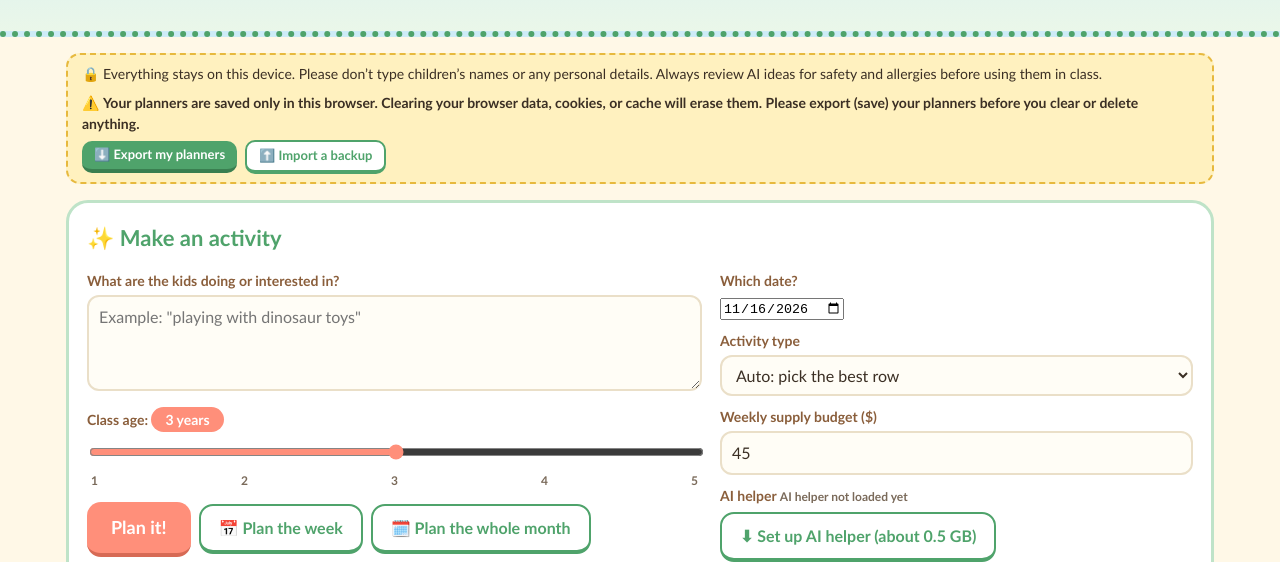
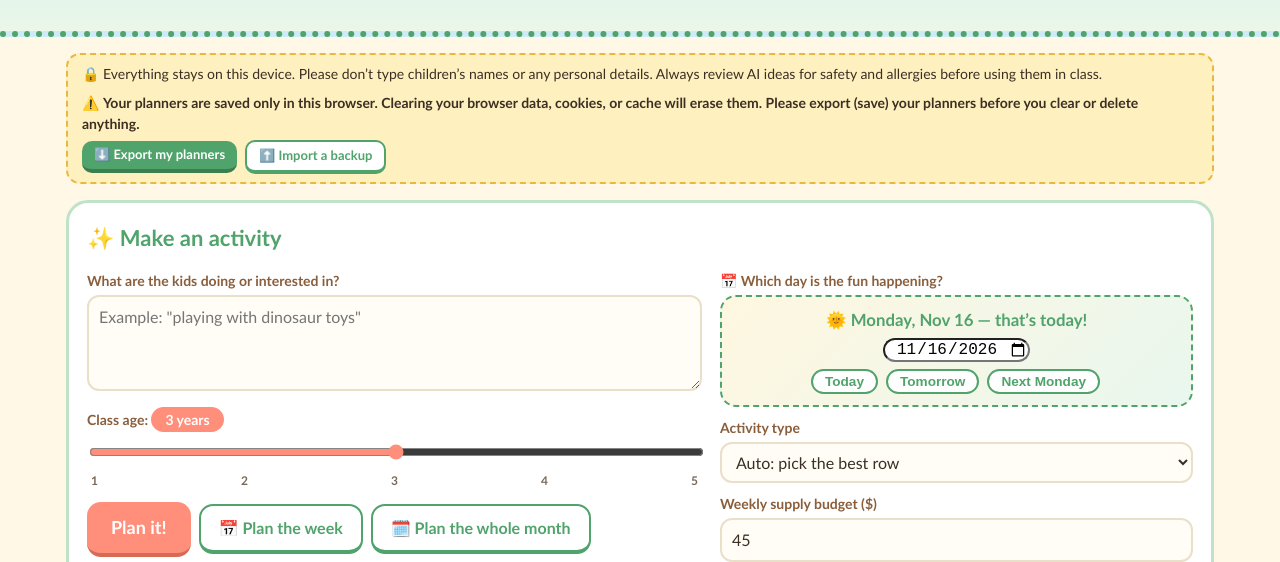
Before and after one commit to thka-lesson-planner/thka-lesson-planner.github.io, a plain HTML site: page index.html in a window 1280 px wide. Shown: the part 161-723 px from the top of the page. Drawn offline with Linux system fonts and the light colour scheme.

Commit message:
Cuter date picker: friendly label, day readout, quick-pick chips
Co-Authored-By: Claude Sonnet 5.5 <noreply@anthropic.com>
Claude-Session: https://claude.ai/code/session_012ZjryCyD8z3sRAVtrU3GGH

```diff
--- a/index.html
+++ b/index.html
@@ -119,6 +119,7 @@ body{background:#fff;-webkit-print-color-adjust:exact;print-color-adjust:exact}
 
 @media (max-width:820px){.grid2{grid-template-columns:1fr}}
 .sdrow{display:flex;gap:6px;align-items:center;margin:4px 0;flex-wrap:wrap}.sdrow input[type=text]{flex:1;min-width:120px}.sdrow input[type=color]{width:38px;height:34px;padding:1px;flex:none}.flash{outline:3px solid #4FA36B;background:#f2fbf4}
+.datecard{background:linear-gradient(135deg,#fff7e0,#e9f7ee);border:2px dashed var(--leaf);border-radius:16px;padding:10px 12px;margin:4px 0 8px;text-align:center}.datecard .dsay{font-weight:700;font-size:1.05rem;color:var(--leaf);min-height:1.5em}.datecard input[type=date]{width:auto;max-width:100%;margin:6px auto;border-radius:12px;font-size:1rem;text-align:center}.dchips{display:flex;gap:6px;justify-content:center;flex-wrap:wrap}.chip{border:2px solid var(--leaf);background:#fff;color:var(--leaf);border-radius:999px;padding:3px 12px;font-weight:700;cursor:pointer;font-size:.85rem}.chip:hover,.chip:focus-visible{background:var(--leaf);color:#fff}@media(prefers-color-scheme:dark){.datecard{background:#1f2e25}.chip{background:#16201a}}
 
 .notice .warnline{margin:8px 0 0;font-weight:600}
 .safebar{margin:10px 0;padding:9px 14px;border-radius:14px;font-size:14px;background:#EEF6FF;border:2px solid #BBD7F2}
@@ -163,7 +164,7 @@ body{background:#fff;-webkit-print-color-adjust:exact;print-color-adjust:exact}
       <p class="note">&#10024; <b>Plan it!</b> and <b>Plan the week</b> imagine brand-new activities from your idea. <b>Plan the whole month</b> fills in instantly from the activity bank, and the wand adds extra imagination whenever you like.</p>
       <div id="msg" aria-live="polite"></div>
     </div><div>
-      <label class="f" for="gdate">Which date?</label><input type="date" id="gdate"><small class="note" id="gdnote"></small>
+      <label class="f" for="gdate">&#128197; Which day is the fun happening?</label><div class="datecard"><div class="dsay" id="gdsay" aria-live="polite"></div><input type="date" id="gdate"><div class="dchips" id="gdchips"><button type="button" class="chip" data-q="today">Today</button><button type="button" class="chip" data-q="tom">Tomorrow</button><button type="button" class="chip" data-q="mon">Next Monday</button></div><small class="note" id="gdnote"></small></div>
       <label class="f" for="gs">Activity type</label><select id="gs"></select>
       <div hidden><select id="gm"></select><select id="gd"></select></div>
       <label class="f" for="bud">Weekly supply budget ($)</label><input type="text" id="bud" inputmode="numeric" maxlength="4" value="45">
@@ -1799,10 +1800,18 @@ function parseDate(s){var a=String(s||"").split("-");return a.length===3?new Dat
 function mondayOf(d){var m=new Date(d.getFullYear(),d.getMonth(),d.getDate());m.setDate(m.getDate()-((m.getDay()+6)%7));return m;}
 function nextWeekday(d){d=new Date(d.getFullYear(),d.getMonth(),d.getDate());while(d.getDay()===0||d.getDay()===6)d.setDate(d.getDate()+1);return d;}
 function gDate(){var d=parseDate($("gdate").value);if(!d||isNaN(d))return null;if(d<today0())d=today0();return nextWeekday(d);}
-function gdInit(){var g=$("gdate");g.min=isoOf(today0());if(!g.value)g.value=isoOf(nextWeekday(today0()));
-  g.onchange=function(){var d=parseDate(g.value),n=$("gdnote"),msg="";if(!d||isNaN(d)){g.value=isoOf(nextWeekday(today0()));return;}
-    if(d<today0()){d=today0();msg="That date has passed, so I used today. ";}var d2=nextWeekday(d);if(+d2!==+d){msg+="School runs Monday to Friday, so I moved it to "+DAYS[(d2.getDay()+6)%7]+". ";d=d2;}
-    g.value=isoOf(d);n.textContent=msg;};}
+function gdSay(d){var em=["\uD83C\uDF1E","\uD83C\uDF08","\uD83D\uDC1B","\uD83E\uDD8B","\uD83C\uDF89"][(d.getDay()+6)%7%5],n=Math.round((d-today0())/864e5),
+  when=n===0?"that\u2019s today!":n===1?"that\u2019s tomorrow!":n<7?"in "+n+" days":n<14?"next week":"in "+Math.round(n/7)+" weeks";
+  return em+" "+d.toLocaleDateString("en-US",{weekday:"long",month:"short",day:"numeric"})+" \u2014 "+when;}
+function gdSet(d,msg){var g=$("gdate");g.value=isoOf(d);$("gdnote").textContent=msg||"";$("gdsay").textContent=gdSay(d);}
+function gdInit(){var g=$("gdate"),t=today0();g.min=isoOf(t);
+  var nm=nextWeekday(t);nm.setDate(nm.getDate()+((8-nm.getDay())%7||7));
+  var q=function(k){var d=k==="today"?t:k==="tom"?new Date(t.getFullYear(),t.getMonth(),t.getDate()+1):nm;return d;};
+  Array.prototype.forEach.call($("gdchips").children,function(b){var d=q(b.dataset.q);if(b.dataset.q!=="mon"&&(d.getDay()===0||d.getDay()===6))b.hidden=true;b.onclick=function(){gdSet(d,"");};});
+  g.onchange=function(){var d=parseDate(g.value),msg="";if(!d||isNaN(d)){gdSet(nextWeekday(t),"");return;}
+    if(d<t){d=t;msg="That day has already passed, so I picked today. ";}var d2=nextWeekday(d);if(+d2!==+d){msg+="School runs Monday to Friday, so I hopped to "+DAYS[(d2.getDay()+6)%7]+". ";d=d2;}
+    gdSet(d,msg);};
+  gdSet(g.value&&parseDate(g.value)>=t?nextWeekday(parseDate(g.value)):nextWeekday(t),"");}
 gdInit();
 var __place=place;
 place=function(a,m){var d=gDate();if(!d)return __place(a,m);var mo=d.getMonth();try{fixAy(mo);}catch(e){}
```
